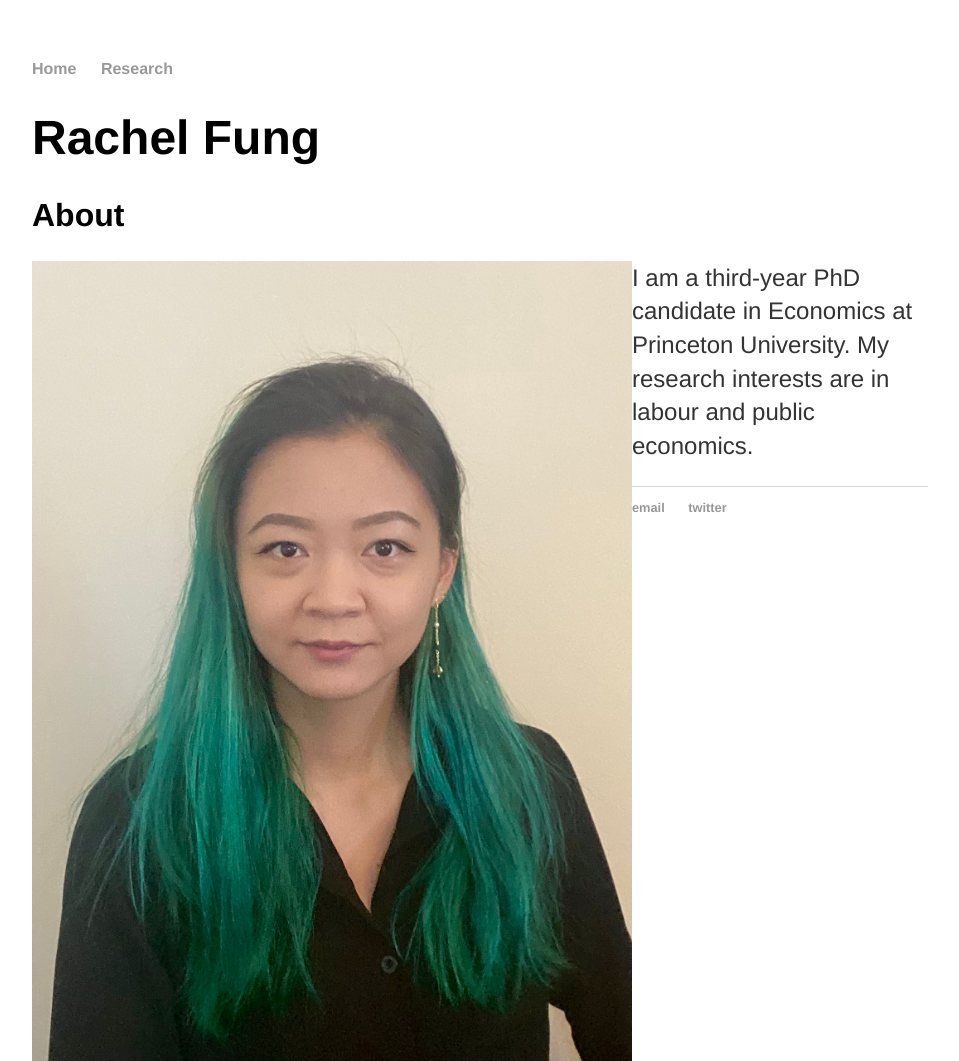
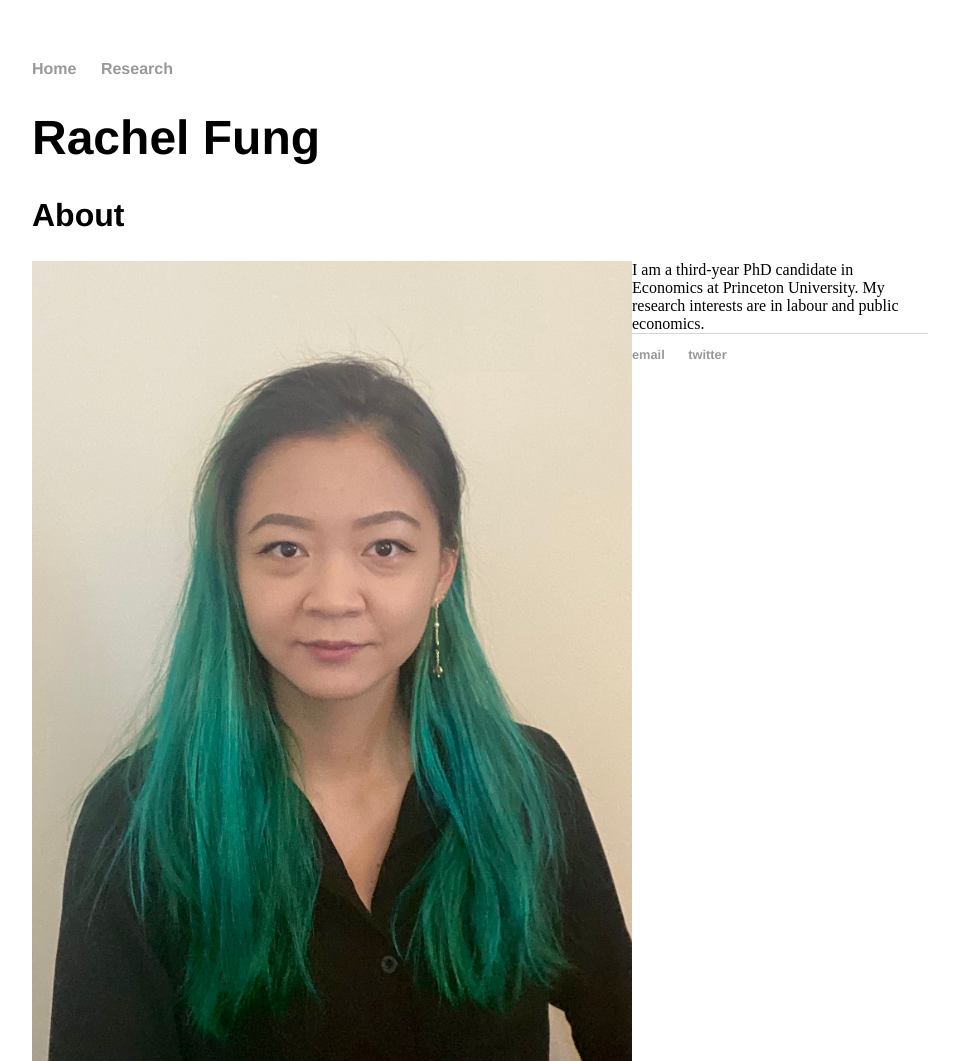
Before and after one commit to rachelylfung/rachelylfung.github.io, a Jekyll site: the page built from index.html, in a window 1280 px wide. Shown: the whole page, without its empty margins (160-1119 px from the left). Built offline with Jekyll 4.4.1, drawn with Linux system fonts in a browser that asks for light colours.

Commit message:
Update index.html

```diff
--- a/index.html
+++ b/index.html
@@ -10,5 +10,5 @@
 
 <div class="post">
 	<h2> About </h2>
-	<p> <img src="https://rachelylfung.github.io/assets/headshot.jpg" width="600" height ="800" img align="left"/> I am a third-year PhD candidate in Economics at Princeton University. My research interests are in labour and public economics. </p>
+	<img src="https://rachelylfung.github.io/assets/headshot.jpg" width="600" height ="800" img align="left"/> I am a third-year PhD candidate in Economics at Princeton University. My research interests are in labour and public economics.
 </div>
```
